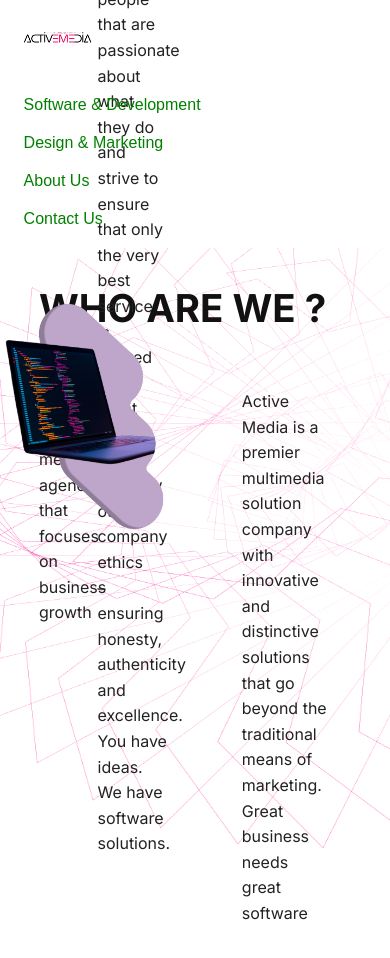
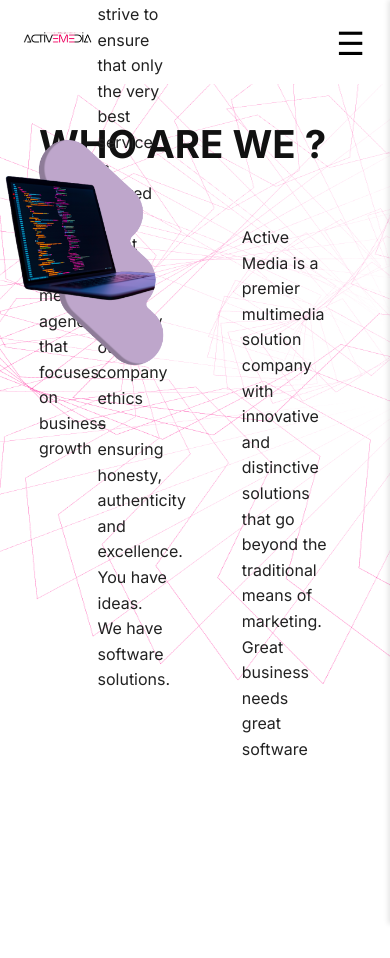
Before and after one commit to Divine-Ntambwe/Active-Media, a React (Vite) app: page /about-us in a window 390 px wide. Shown: the top 958 px of the page. Built offline with nearby package versions, Linux system fonts and the light colour scheme.

Commit message:
Making NavBar responsive

```diff
--- a/src/component/Navbar.jsx
+++ b/src/component/Navbar.jsx
@@ -1,36 +1,63 @@
-import React from 'react';
+import React, { useState } from 'react';
 import styles from './Navbar.module.css';
 import logo from '../assets/ActiveMediaLogo.png';
 import { Link } from 'react-router-dom';
 
 function Navbar() {
+  const [isOpen, setIsOpen] = useState(false);
+
   return (
     <div className={styles.navBar}>
+      {/* Logo */}
       <Link to="/">
         <img src={logo} alt="Active Media Logo" className={styles.logo} />
       </Link>
+
+      {/* Normal desktop nav list */}
       <ol className={styles.navList}>
         <li className={styles.navItem}>
-          <Link to="/software" className={styles.navLink}>
-            Software & Development
-          </Link>
+          <Link to="/software" className={styles.navLink}>Software & Development</Link>
         </li>
         <li className={styles.navItem}>
-          <Link to="/design-marketing" className={styles.navLink}>
-            Design & Marketing
-          </Link>
+          <Link to="/design-marketing" className={styles.navLink}>Design & Marketing</Link>
         </li>
         <li className={styles.navItem}>
-          <Link to="/about-us" className={styles.navLink}>
-            About Us
-          </Link>
+          <Link to="/about-us" className={styles.navLink}>About Us</Link>
         </li>
         <li className={styles.navItem}>
-          <Link to="/contact-us" className={styles.navLink}>
-            Contact Us
-          </Link>
+          <Link to="/contact-us" className={styles.navLink}>Contact Us</Link>
         </li>
       </ol>
+
+      {/* Burger button (only shows on mobile) */}
+      <button
+        className={styles.burger}
+        onClick={() => setIsOpen(!isOpen)}
+        aria-label="Toggle menu"
+      >
+        {isOpen ? '✖' : '☰'}
+      </button>
+
+      {/* Dark overlay behind sidebar */}
+      {isOpen && <div className={styles.overlay} onClick={() => setIsOpen(false)}></div>}
+
+      {/* Sidebar (mobile menu) */}
+      <div className={`${styles.sideMenu} ${isOpen ? styles.open : ''}`}>
+        <ol className={styles.mobileNavList}>
+          <li className={styles.navItem}>
+            <Link to="/software" className={styles.navLink} onClick={() => setIsOpen(false)}>Software & Development</Link>
+          </li>
+          <li className={styles.navItem}>
+            <Link to="/design-marketing" className={styles.navLink} onClick={() => setIsOpen(false)}>Design & Marketing</Link>
+          </li>
+          <li className={styles.navItem}>
+            <Link to="/about-us" className={styles.navLink} onClick={() => setIsOpen(false)}>About Us</Link>
+          </li>
+          <li className={styles.navItem}>
+            <Link to="/contact-us" className={styles.navLink} onClick={() => setIsOpen(false)}>Contact Us</Link>
+          </li>
+        </ol>
+      </div>
     </div>
   );
 }
--- a/src/component/Navbar.module.css
+++ b/src/component/Navbar.module.css
@@ -1,7 +1,3 @@
-/* =============================== */
-/* 🔷 Base Layout (Default 100%)   */
-/* =============================== */
-
 .navBar {
   display: flex;
   justify-content: space-between;
@@ -40,7 +36,13 @@
   font-family: 'MyFont', sans-serif;
   white-space: nowrap;
   cursor: pointer;
+  height: 5vh;
 }
+
+/* li :hover{
+  background-color: grey;
+
+} */
 
 .navLink {
   text-decoration: none;
@@ -178,3 +180,82 @@
     font-size: 16px;
     }
   }
+
+/* =============================== */
+/* 🍔 Burger + Sidebar (Mobile)     */
+/* =============================== */
+
+.burger {
+  display: none;
+  background: none;
+  border: none;
+  font-size: 32px;
+  color: black;
+  cursor: pointer;
+}
+
+/* Sidebar overlay */
+.overlay {
+  position: fixed;
+  top: 0;
+  left: 0;
+  width: 100%;
+  height: 100%;
+  background-color: rgba(0, 0, 0, 0.4);
+  z-index: 9;
+}
+
+/* Sidebar */
+.sideMenu {
+  position: fixed;
+  top: 0;
+  right: -250px; /* Hidden initially */
+  height: 100vh;
+  width: 250px;
+  background-color: white;
+  box-shadow: -2px 0 5px rgba(0, 0, 0, 0.1);
+  padding-top: 5rem;
+  transition: right 0.3s ease-in-out;
+  z-index: 10;
+}
+
+.sideMenu.open {
+  right: 0;
+}
+
+/* Inside sidebar */
+.mobileNavList {
+  list-style-type: none;
+  display: flex;
+  flex-direction: column;
+  gap: 1rem;
+  height: 7vh;
+  /* padding-left: 1.5rem; */
+}
+
+/* ol :hover{
+  background-color: grey;
+} */
+
+/* Hide burger and sidebar on larger screens */
+@media (max-width: 768px) {
+  .burger {
+    display: block;
+    position: absolute;
+    top: 25px;
+    right: 25px;
+    z-index: 11;
+  }
+
+  /* Hide the normal top nav links */
+  .navList {
+    display: none;
+  }
+}
+
+@media (min-width: 769px) {
+  /* Hide sidebar and overlay when not on mobile */
+  .sideMenu, .overlay {
+    display: none;
+  }
+}
--- a/src/pages/Digital_Marketing.module.css
+++ b/src/pages/Digital_Marketing.module.css
@@ -726,7 +726,7 @@ transform: scale(0.55) rotate(-90deg);
 
 @media screen and (max-width:1121px) {
   *{
-    color:green
+    /* color:green */
 
 }
 
--- a/src/pages/Software.module.css
+++ b/src/pages/Software.module.css
@@ -575,7 +575,7 @@ animation: fadeIn5 1s forwards;
 
 @media screen and (max-width:1121px) {
   *{
-    /* color:green */
+    color: black;
   }
    .paragraphBox p, .pinkBox{
     font-size: 1rem !important;
```
